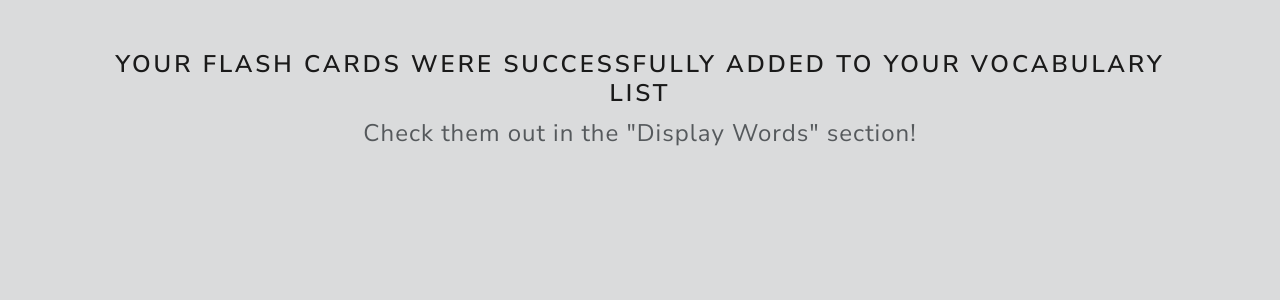
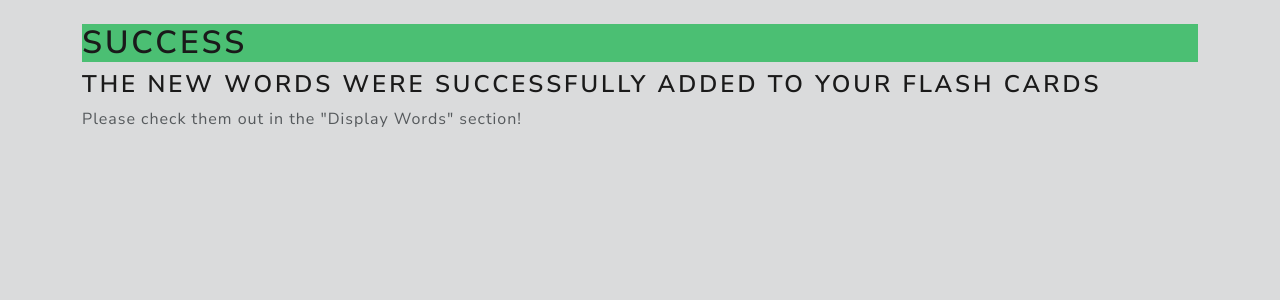
Before and after one commit to mariashapo/FlashCards, a Flask app: template api/templates/loading.html in a window 1280 px wide. Shown: the part 92-392 px from the top of the page. Run offline with Flask 3, Linux system fonts and the light colour scheme; the template is opened without the code that fills it, so the values that code supplies are empty; some libraries are stand-ins or nearby versions.

Commit message:
added more beautiful html for loading page

```diff
--- a/api/templates/loading.html
+++ b/api/templates/loading.html
@@ -4,39 +4,20 @@
 <head>
     <link rel="stylesheet" type="text/css" href="{{ url_for('static', filename='css/bootstrap.css') }}">
     <style>
-            .form-box {
-                max-width: 25vw; /* Adjust this value to your desired width */
-                margin: auto;
-                padding: 20px;
-                border: 1px solid #ddd;
-                border-radius: 10px;
-                margin-top: 20vh;
-            }
         .form-background {
             background-color: #3498db;
         }
         .page-background {
             background-color: #dadbdc;
         }
-            .center-message {
-                text-align: center;
-                font-size: 24px;
-                margin-top: 50px; /* Adjust for desired spacing */
-            }
     </style>
 </head>
 <body class="page-background">
-        {{ create_navbar("generate_word", "form-background") }}
-
-        <div class="container">
-            <div class="row">
-                <div class="col-md-12">
-                    <div class="center-message">
-                        <h3>Your flash cards were successfully added to your vocabulary list</h3>
-                        <p>Check them out in the "Display Words" section!</p>
-                    </div>
-                </div>
-            </div>
+    {{ create_navbar("index", "form-background") }}
+    <div class="container mt-4">
+        <h1 class="bg-success">Success</h1>
+        <h3>The new words were successfully added to your flash cards</h3>
+        <p>Please check them out in the "Display Words" section!</p>
     </div>
 </body>
 </html>
```
Lines whose indentation alone changed are shown as unchanged.
